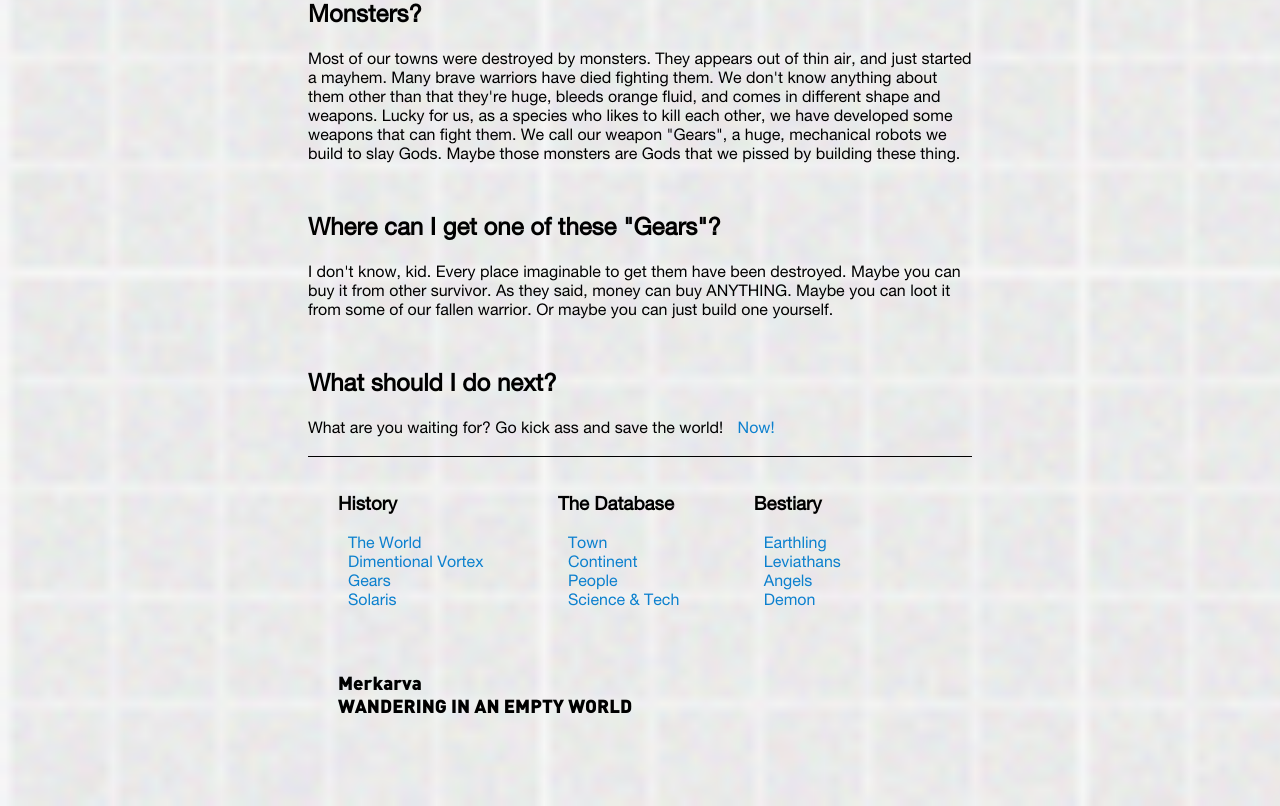
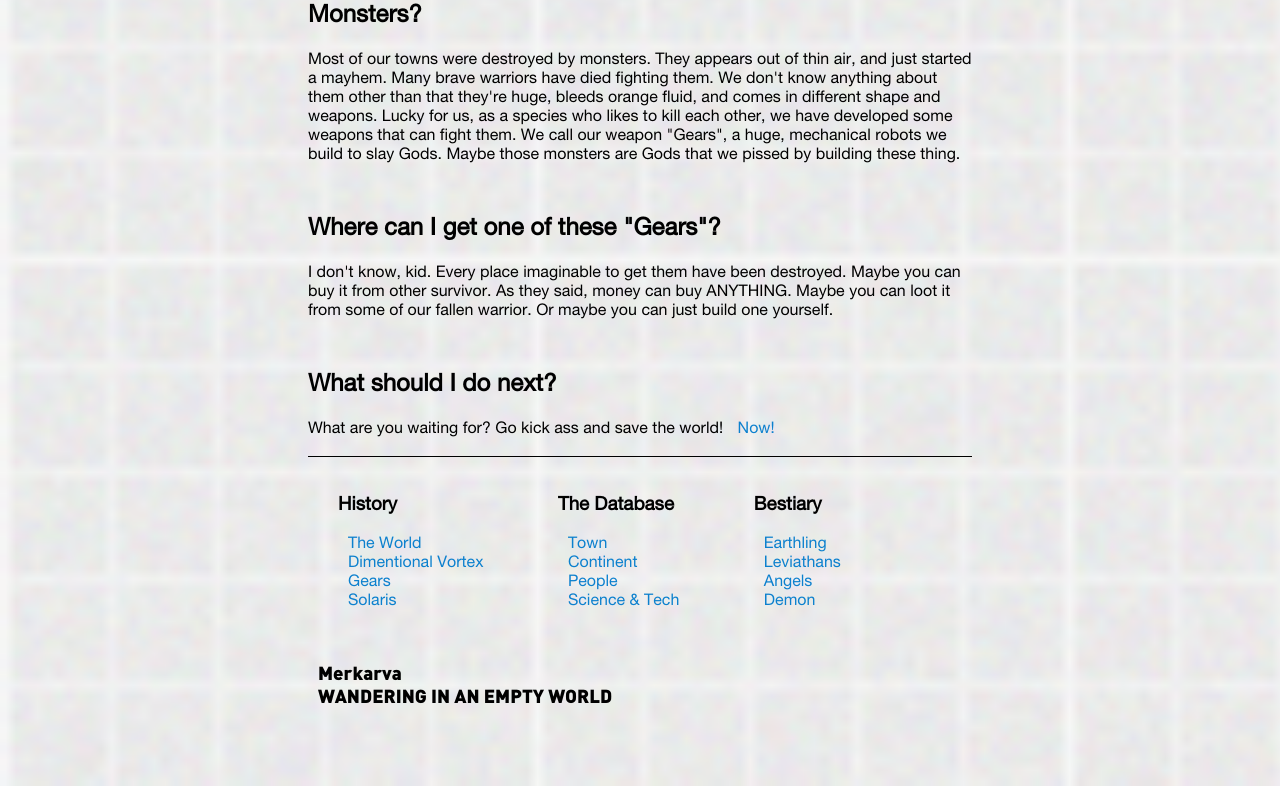
Before and after one commit to Invirent/Dasar_web, a plain HTML site: page tugas_5/index.html in a window 1280 px wide. Shown: the part 810-1616 px from the top of the page. Drawn offline with Linux system fonts and the light colour scheme.

Commit message:
[Fix]Bottom logo misplace

```diff
--- a/tugas_5/index.html
+++ b/tugas_5/index.html
@@ -146,7 +146,6 @@
 
         .company_logo{
             display: inline-block;
-            margin: 10px 20px 10px 20px;
             padding: 10px;
         }
 
```
Also changed, not shown: tugas_5/fonts.txt, tugas_5/text.txt, 2 other files.
